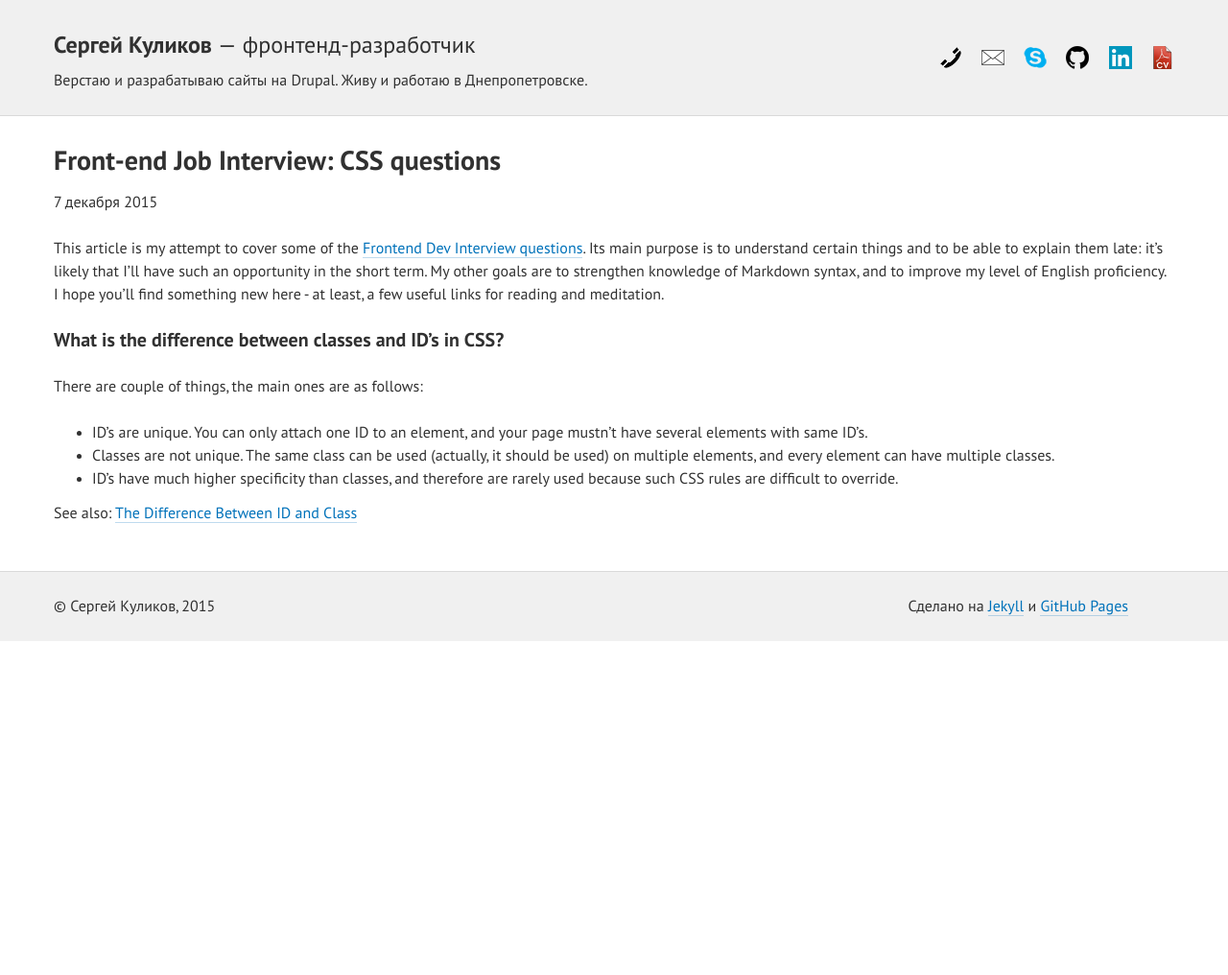
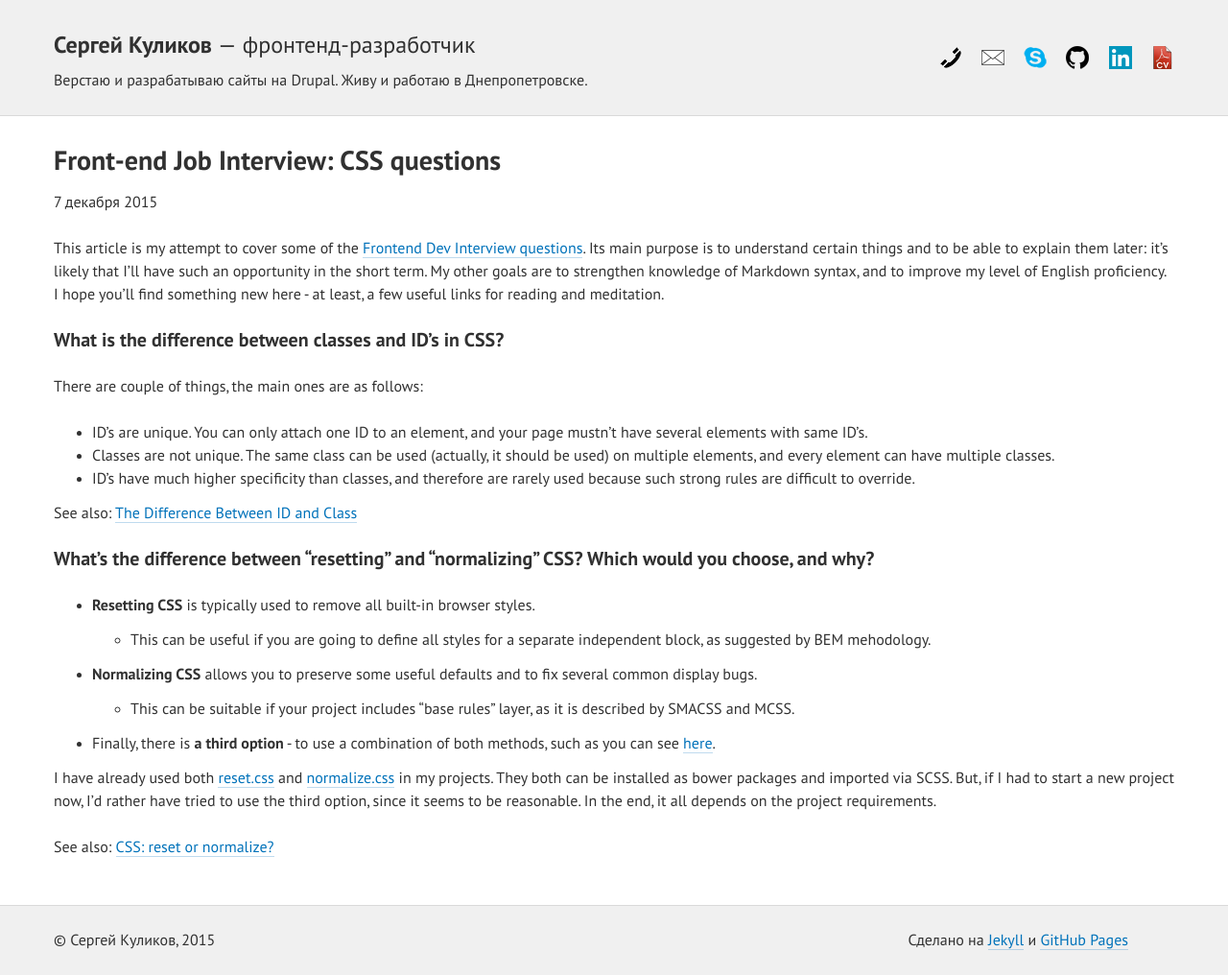
Before and after one commit to web-padawan/web-padawan.github.io, a Jekyll site: the page built from _posts/2015-12-07-frontend-css-questions.md, in a window 1280 px wide. Shown: the whole page at 96% size. Built offline with Jekyll 4.4.1, drawn with Linux system fonts in a browser that asks for light colours; before the commit the page ends 900 px from its top, so only the background shows below that.

Commit message:
[new] post: CSS questions, draft: 0.0.2

```diff
--- a/_posts/2015-12-07-frontend-css-questions.md
+++ b/_posts/2015-12-07-frontend-css-questions.md
@@ -5,9 +5,9 @@ date:   2015-12-07 14:21:00
 categories: juniorship
 ---
 This article is my attempt to cover some of the [Frontend Dev Interview questions](https://github.com/h5bp/Front-end-Developer-Interview-Questions).
-Its main purpose is to understand certain things and to be able to explain them late: it's likely that I'll have such an opportunity in the short term.
+Its main purpose is to understand certain things and to be able to explain them later: it's likely that I'll have such an opportunity in the short term.
 My other goals are to strengthen knowledge of Markdown syntax, and to improve my level of English proficiency.
-I hope you'll find something new here - at least, a few useful links  for reading and meditation.
+I hope you'll find something new here - at least, a few useful links for reading and meditation.
 
 ##### What is the difference between classes and ID's in CSS?
 
@@ -15,6 +15,21 @@ There are couple of things, the main ones are as follows:
 
 + ID's are unique. You can only attach one ID to an element, and your page mustn't have several elements with same ID's.
 + Classes are not unique. The same class can be used (actually, it should be used) on multiple elements, and every element can have multiple classes.
-+ ID's have much higher specificity than classes, and therefore are rarely used because such CSS rules are difficult to override.
++ ID's have much higher specificity than classes, and therefore are rarely used because such strong rules are difficult to override.
 
 See also: [The Difference Between ID and Class](https://css-tricks.com/the-difference-between-id-and-class)
+
+##### What's the difference between "resetting" and "normalizing" CSS? Which would you choose, and why?
+
++ **Resetting CSS** is typically used to remove all built-in browser styles.
+  + This can be useful if you are going to define all styles for a separate independent block, as suggested by BEM mehodology.
++ **Normalizing CSS** allows you to preserve some useful defaults and to fix several common display bugs.
+  + This can be suitable if your project includes "base rules" layer, as it is described by SMACSS and MCSS.
++ Finally, there is **a third option** - to use a combination of both methods, such as you can see [here](https://github.com/CSSSR/csssr-project-template/blob/master/app/styles/base/optimize.styl).
+
+I have already used both [reset.css](https://github.com/shannonmoeller/reset-css) and [normalize.css](https://github.com/JohnAlbin/normalize-scss) in my projects.
+They both can be installed as bower packages and imported via SCSS.
+But, if I had to start a new project now, I'd rather have tried to use the third option, since it seems to be reasonable.
+In the end, it all depends on the project requirements.
+
+See also: [CSS: reset or normalize?](https://the-pastry-box-project.net/oli-studholme/2013-june-3)
```
